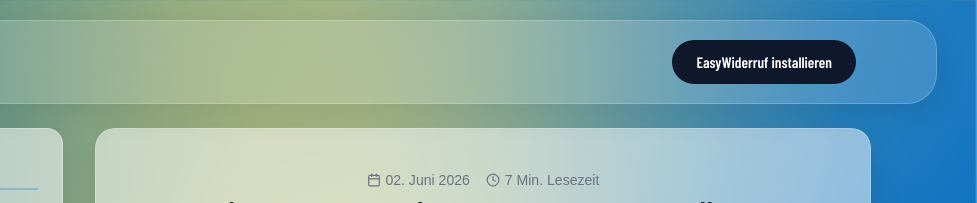
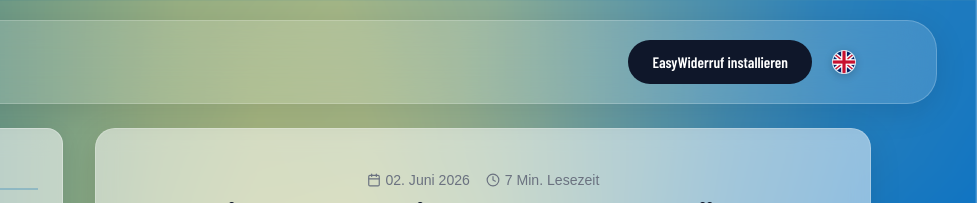
Before and after one commit to DD-Gossen/DD-Gossen, a website: page blog/shopify-widerrufsbutton-app/index.html in a window 1280 px wide. Shown: the top 203 px of the page, 303-1280 px from the left. Drawn offline with nearby package versions, Linux system fonts and the light colour scheme.

Commit message:
Blog DE: UK-Flag im Header zum Sprachwechsel zur EN-Version

```diff
--- a/blog/shopify-widerrufsbutton-app/index.html
+++ b/blog/shopify-widerrufsbutton-app/index.html
@@ -138,6 +138,9 @@
     <div class="header-right-container">
       <div class="header-cta-container">
         <a href="https://apps.shopify.com/widerruf-app" target="_blank" rel="noopener" class="header-cta-button">EasyWiderruf installieren</a>
+      </div>
+      <div class="language-container">
+        <a href="https://dd-gossen.com/blog/en/shopify-withdrawal-button-app/" class="language-flag flag-uk" title="Read in English"></a>
       </div>
     </div>
   </header>
```
